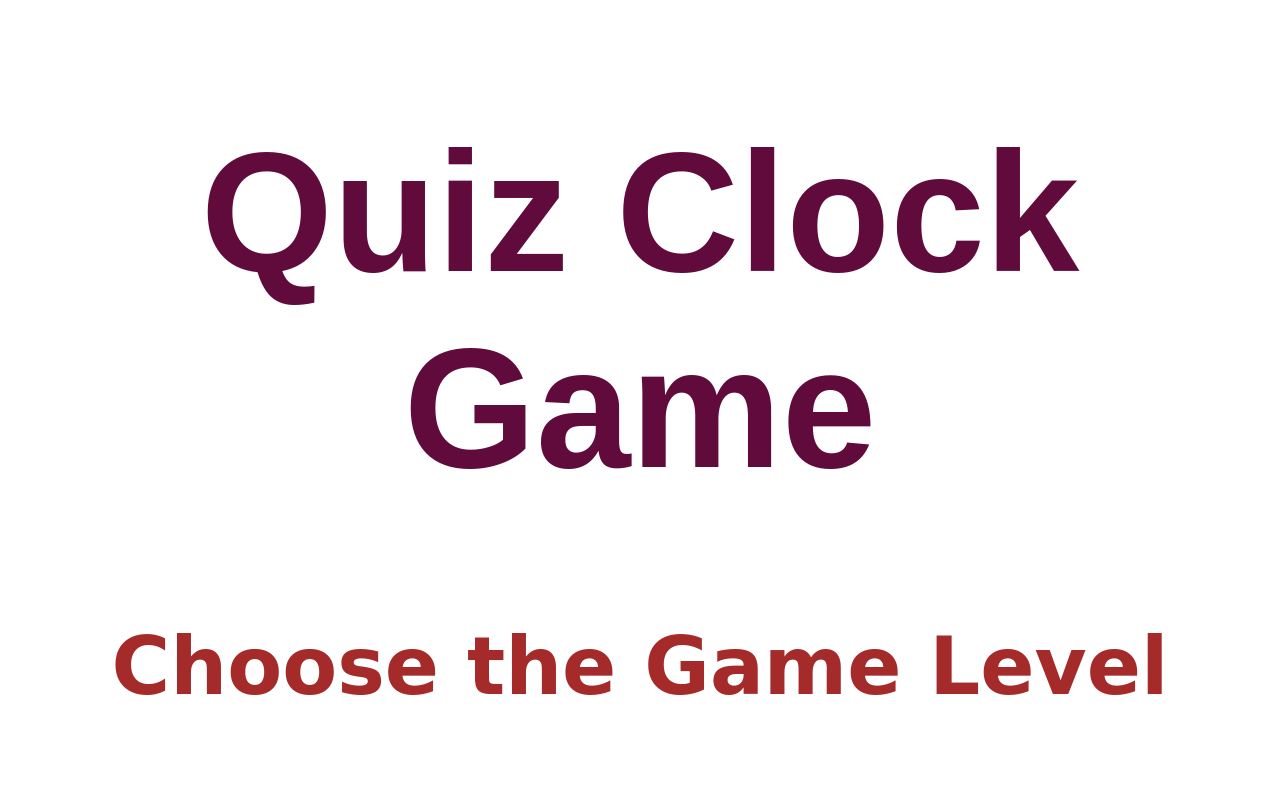
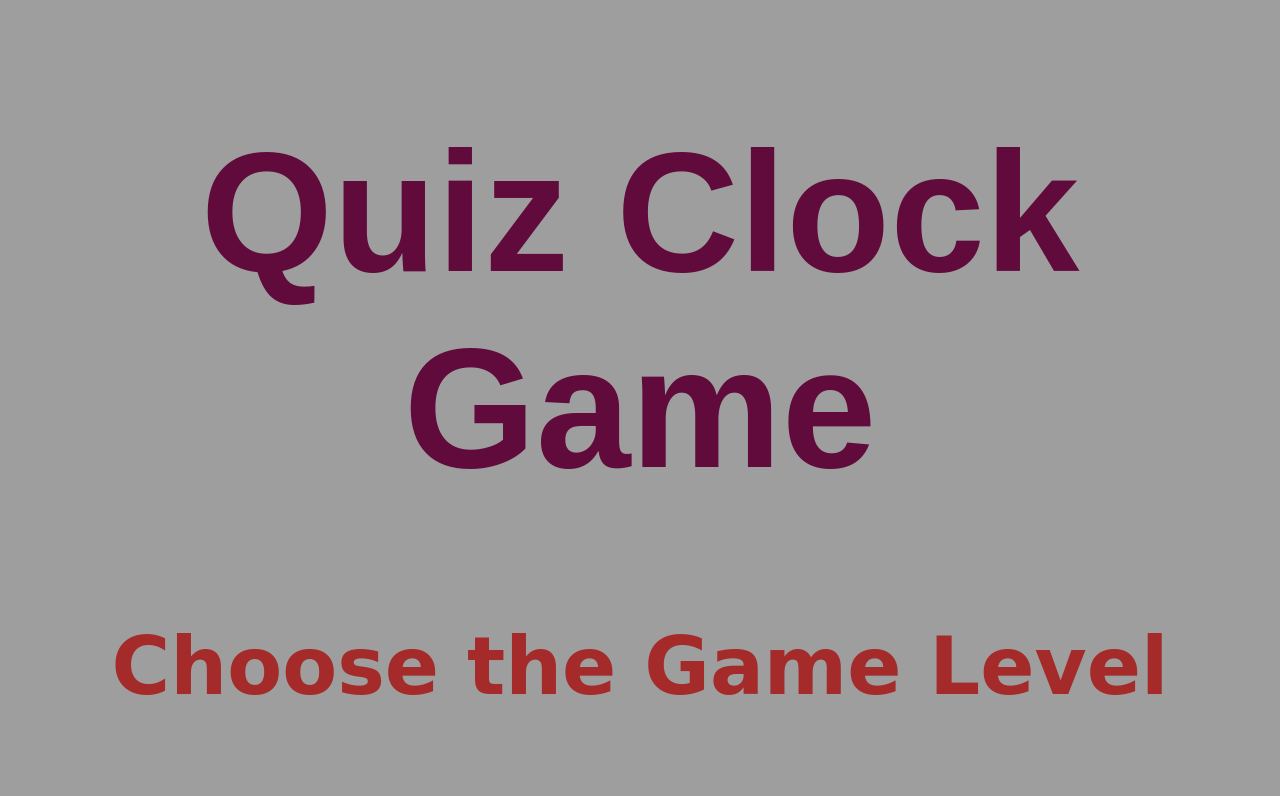
Before and after one commit to Rachad-Alabi-ADEKAMBI/Quiz-Game-project, a plain HTML site: page index.html in a window 1280 px wide. Shown: the top 796 px of the page. Drawn offline with Linux system fonts and the light colour scheme; the site is published under a folder, as on GitHub Pages, so addresses that start at the root find nothing; a web font is replaced by a local one.

Commit message:
fix image path

```diff
--- a/css/style.css
+++ b/css/style.css
@@ -7,7 +7,7 @@
 
 body {
     min-height: 100vh;
-    background-image: url(/assets/image.png);
+    background-image: url(../assets/image.png);
     background-size: cover;
     background-position: left;
     font-family: "Playwrite DE Grund", cursive;
```
